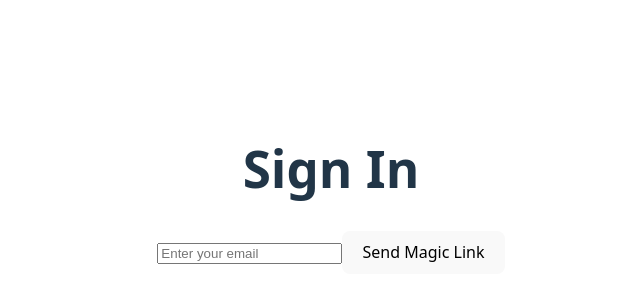
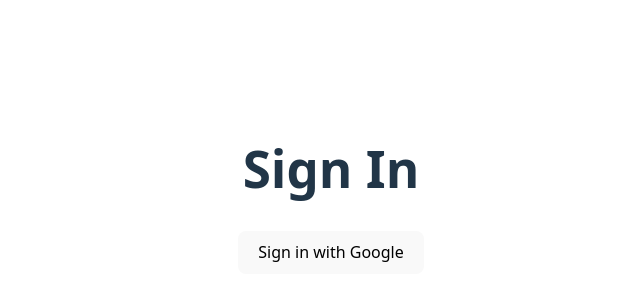
Before and after one commit to ekangGitHub/session-tracker, a React (Vite) app: page / in a window 1280 px wide. Shown: the part 210-510 px from the top of the page, without its empty margins (309-949 px from the left). Built offline with nearby package versions, Linux system fonts and the light colour scheme; no server answers.

Commit message:
Replace email magic link with Googld OAuth

```diff
--- a/src/Auth.tsx
+++ b/src/Auth.tsx
@@ -7,85 +7,66 @@
 }
 
 export function Auth({ children }: AuthProps) {
-  const [email, setEmail] = useState('');
   const [session, setSession] = useState<Session | null>(null);
-  const [loading, setLoading] = useState(false);
-  const [message, setMessage] = useState('');
+  const [loading, setLoading] = useState(true);
   const [error, setError] = useState('');
 
   useEffect(() => {
-    // Get initial session
     supabase.auth.getSession().then(({ data: { session } }: any) => {
       setSession(session);
+      setLoading(false);
     }).catch((err: any) => {
       console.error('Failed to get session:', err);
       setError(`Auth error: ${err.message}`);
+      setLoading(false);
     });
 
-    // Subscribe to auth state changes
-    try {
-      const {
-        data: { subscription },
-      } = supabase.auth.onAuthStateChange((_event: string, session: any) => {
-        setSession(session);
-      });
+    const { data: { subscription } } = supabase.auth.onAuthStateChange((_event: string, session: any) => {
+      setSession(session);
+      setLoading(false);
+    });
 
-      return () => subscription?.unsubscribe();
-    } catch (err: any) {
-      console.error('Failed to subscribe to auth changes:', err);
-      return () => {};
-    }
+    return () => subscription?.unsubscribe();
   }, []);
 
-  const handleSignIn = async (e: React.FormEvent) => {
-    e.preventDefault()
-    setLoading(true)
-    setError('')
-    setMessage('')
+  const handleGoogleSignIn = async () => {
+    setLoading(true);
+    setError('');
 
-    // Redirect to the correct base (works for local + GitHub Pages)
-    const redirectTo = `${window.location.origin}${import.meta.env.BASE_URL}`
+    const redirectTo = `${window.location.origin}${import.meta.env.BASE_URL}`;
 
-    const { error: signInError } = await supabase.auth.signInWithOtp({
-      email,
-      options: { emailRedirectTo: redirectTo },
-    })
+    const { error: signInError } = await supabase.auth.signInWithOAuth({
+      provider: 'google',
+      options: {
+        redirectTo,
+      },
+    });
 
     if (signInError) {
-      setError(signInError.message)
-      setLoading(false)
-    } else {
-      setMessage('Signing in...')
-      setEmail('')
-      setTimeout(() => setLoading(false), 1000)
+      setError(signInError.message);
+      setLoading(false);
     }
-  }
+  };
 
   const handleSignOut = async () => {
     setLoading(true);
     await supabase.auth.signOut();
+    setSession(null);
     setLoading(false);
   };
+
+  if (loading) {
+    return <div>Loading...</div>;
+  }
 
   if (!session) {
     return (
       <div>
         <h1>Sign In</h1>
-        <form onSubmit={handleSignIn}>
-          <input
-            type="email"
-            placeholder="Enter your email"
-            value={email}
-            onChange={(e) => setEmail(e.target.value)}
-            required
-            disabled={loading}
-          />
-          <button type="submit" disabled={loading}>
-            {loading ? 'Sending...' : 'Send Magic Link'}
-          </button>
-        </form>
-        {message && <p>{message}</p>}
         {error && <p style={{ color: 'red' }}>{error}</p>}
+        <button onClick={handleGoogleSignIn} disabled={loading}>
+          Sign in with Google
+        </button>
       </div>
     );
   }
```
